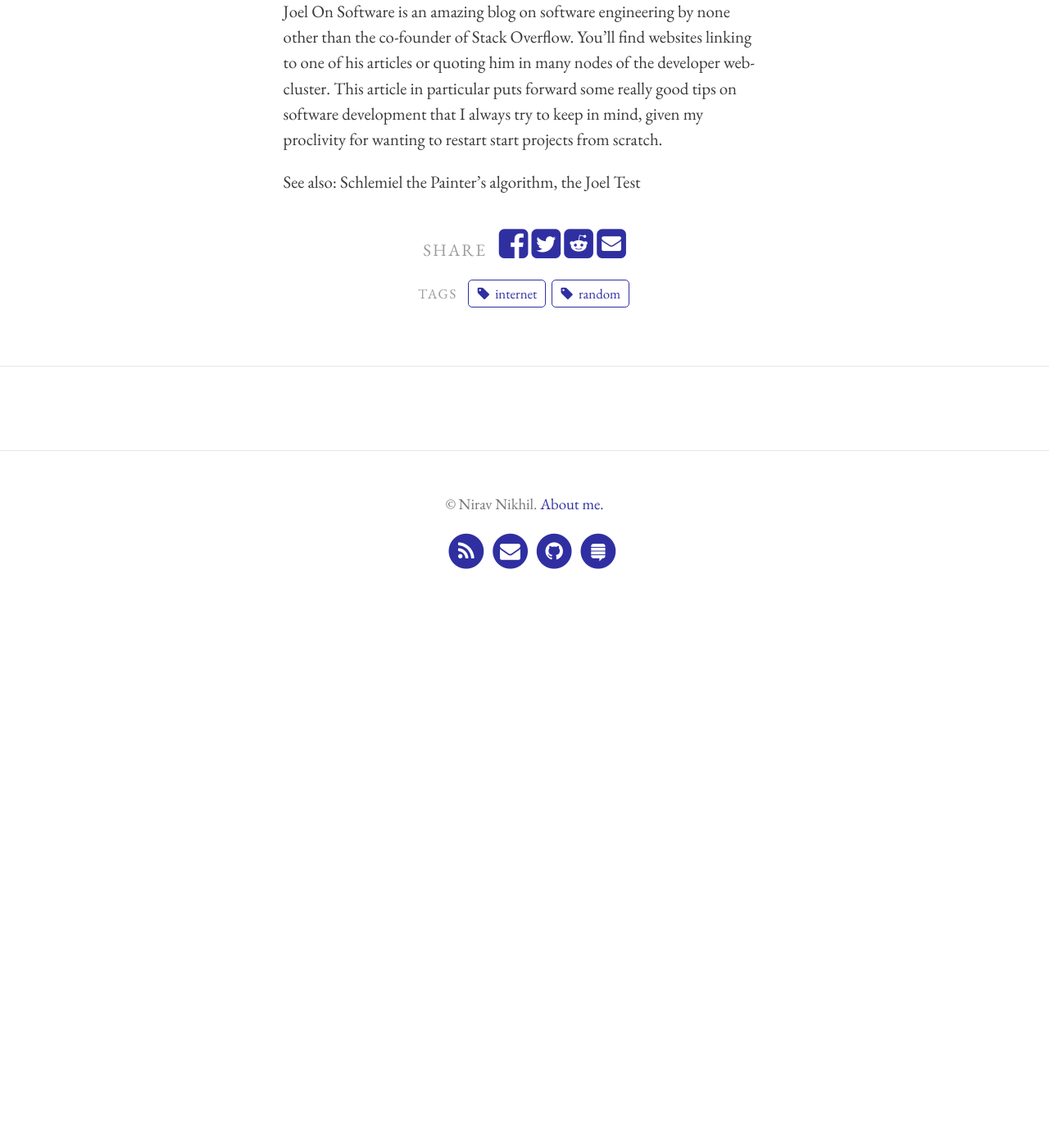
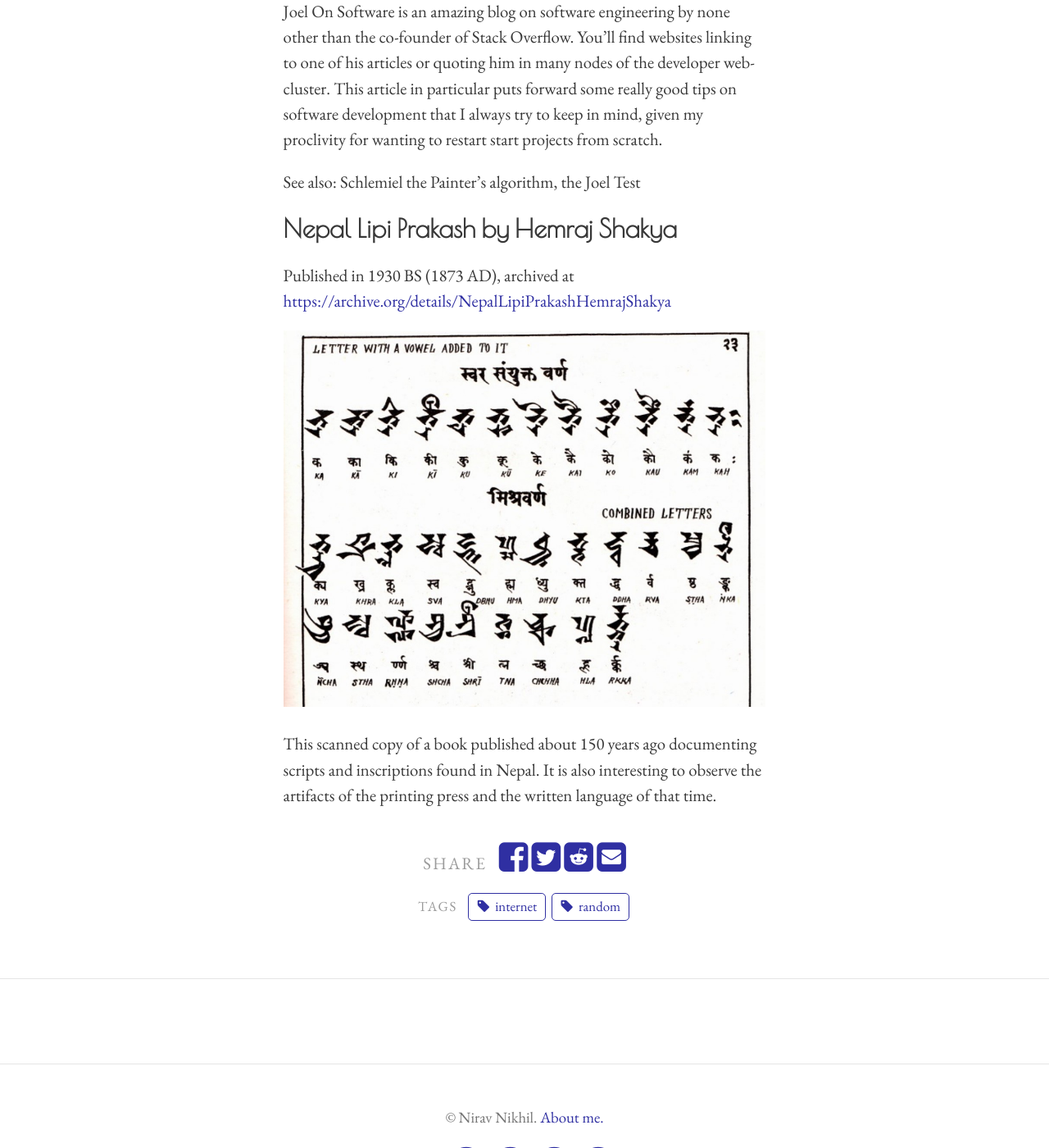
Before and after one commit to niravcodes/niravcodes.github.io, a Jekyll site: the page built from _posts/2019-10-24-some-cool-things-on-the-internet-part-one.md, in a window 1280 px wide and 1400 px high, scrolled down 3800 px. Shown: the whole window at 82% size. Built offline with Jekyll 4.4.1, drawn with Linux system fonts in a browser that asks for light colours; comment, search, counter and statistics services are not loaded; before the commit the page ends 4568 px from its top, so only the background shows below that.

Commit message:
Update from Forestry.io nirav Nikhil updated _posts/2019-10-24-some-cool-things-on-the-internet-part-one.md

```diff
--- a/_posts/2019-10-24-some-cool-things-on-the-internet-part-one.md
+++ b/_posts/2019-10-24-some-cool-things-on-the-internet-part-one.md
@@ -78,3 +78,11 @@ Link: [https://www.joelonsoftware.com/2000/04/06/things-you-should-never-do-part
 Joel On Software is an amazing blog on software engineering by none other than the co-founder of Stack Overflow. You'll find websites linking to one of his articles or quoting him in many nodes of the developer web-cluster. This article in particular puts forward some really good tips on software development that I always try to keep in mind, given my proclivity for wanting to restart start projects from scratch.
 
 See also: Schlemiel the Painter's algorithm, the Joel Test
+
+### Nepal Lipi Prakash by Hemraj Shakya
+
+Published in 1930 BS (1873 AD), archived at [https://archive.org/details/NepalLipiPrakashHemrajShakya](https://archive.org/details/NepalLipiPrakashHemrajShakya "https://archive.org/details/NepalLipiPrakashHemrajShakya")
+
+![](https://nirav.com.np/assets/img/scriptsHemraj.jpg)
+
+This scanned copy of a book published about 150 years ago documenting scripts and inscriptions found in Nepal. It is also interesting to observe the artifacts of the printing press and the written language of that time.
```
Also changed, not shown: .forestry/front_matter/templates/post.yml.
